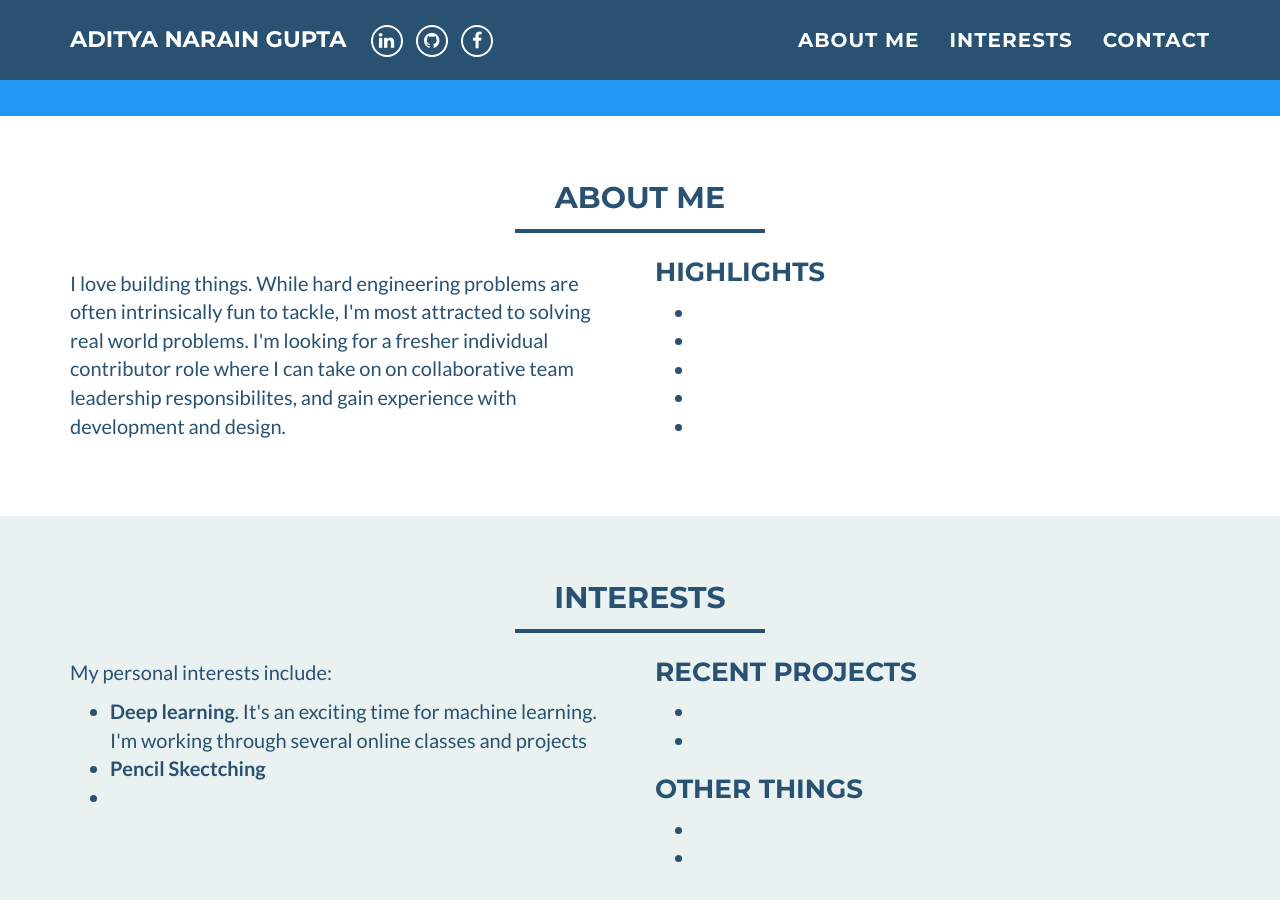
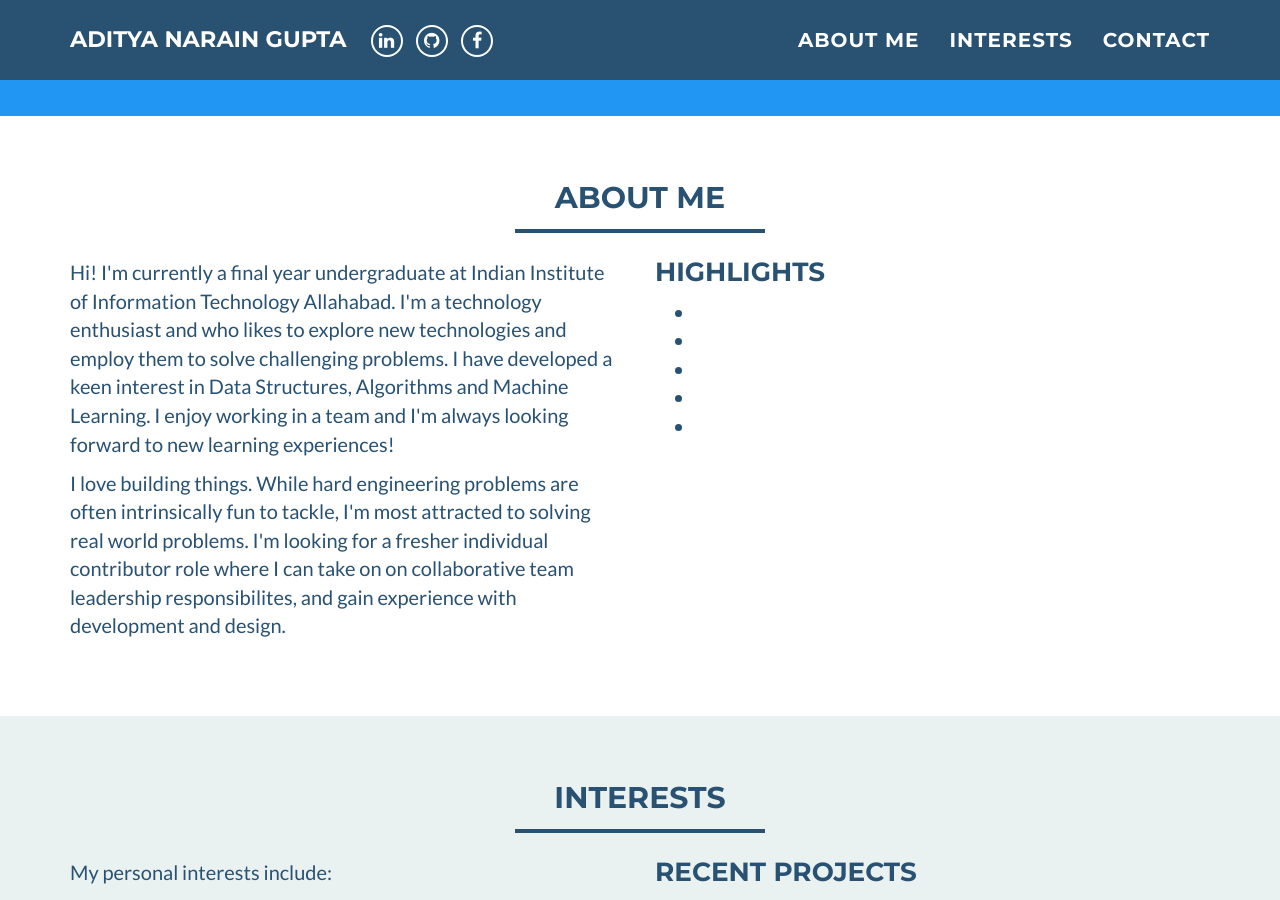
Before and after one commit to aditya-narain-gupta/aditya-narain-gupta.github.io, a Jekyll site: the page built from index.html, in a window 1280 px wide and 900 px high, scrolled down 456 px. Built offline with Jekyll 4.4.1, drawn with Linux system fonts in a browser that asks for light colours.

Commit message:
Update about_me.html

```diff
--- a/_includes/about_me.html
+++ b/_includes/about_me.html
@@ -10,6 +10,10 @@
 	    <div class="col-sm-6">
     		<p>
             <!-- your experience expertise and tech stack -->
+			Hi! I'm currently a final year undergraduate at Indian Institute of Information Technology Allahabad.
+			I'm a technology enthusiast and who likes to explore new technologies and employ them to solve challenging problems.
+			I have developed a keen interest in Data Structures, Algorithms and Machine Learning.
+			I enjoy working in a team and I'm always looking forward to new learning experiences!
         </p>
         <p>
            I love building things.
```
